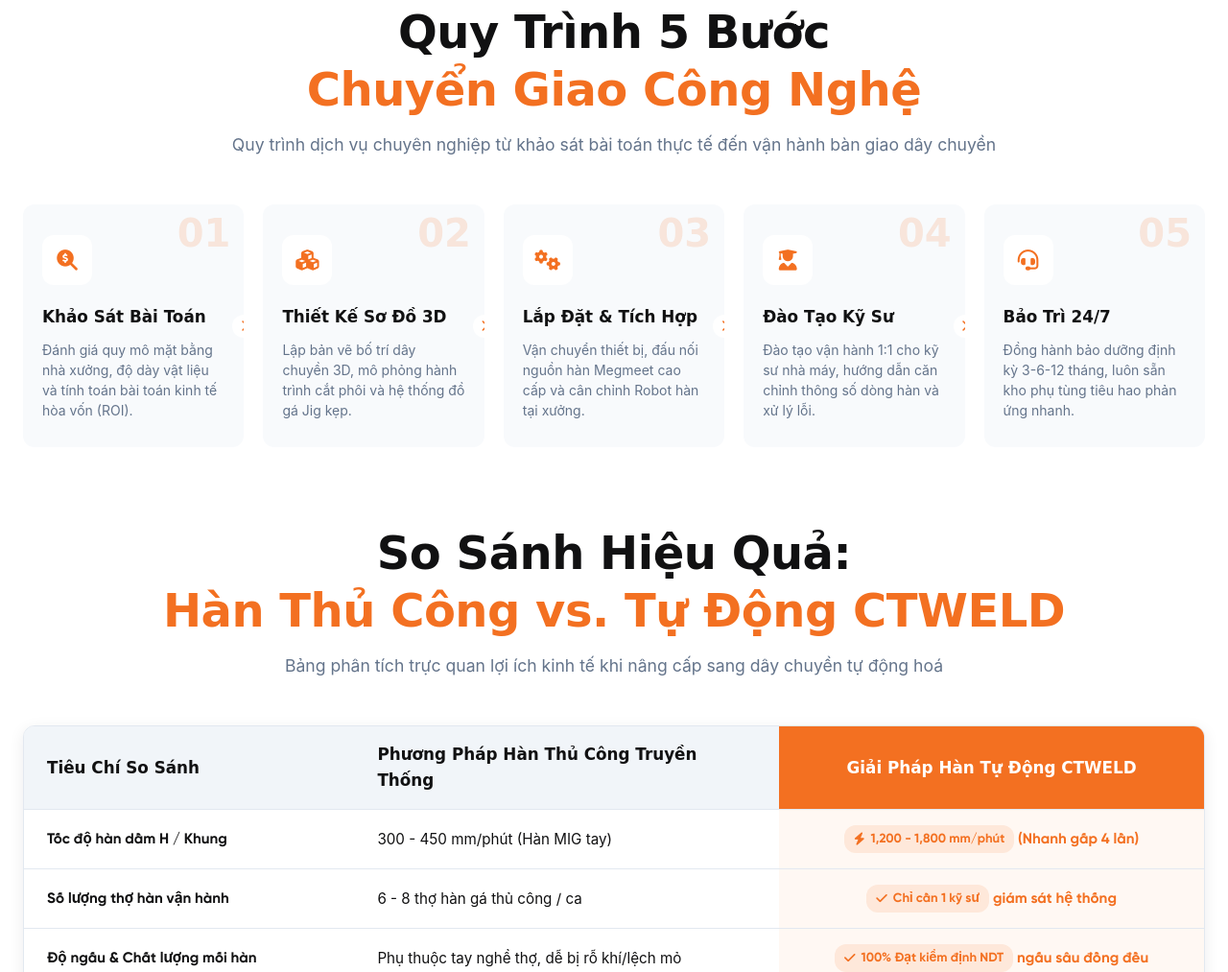
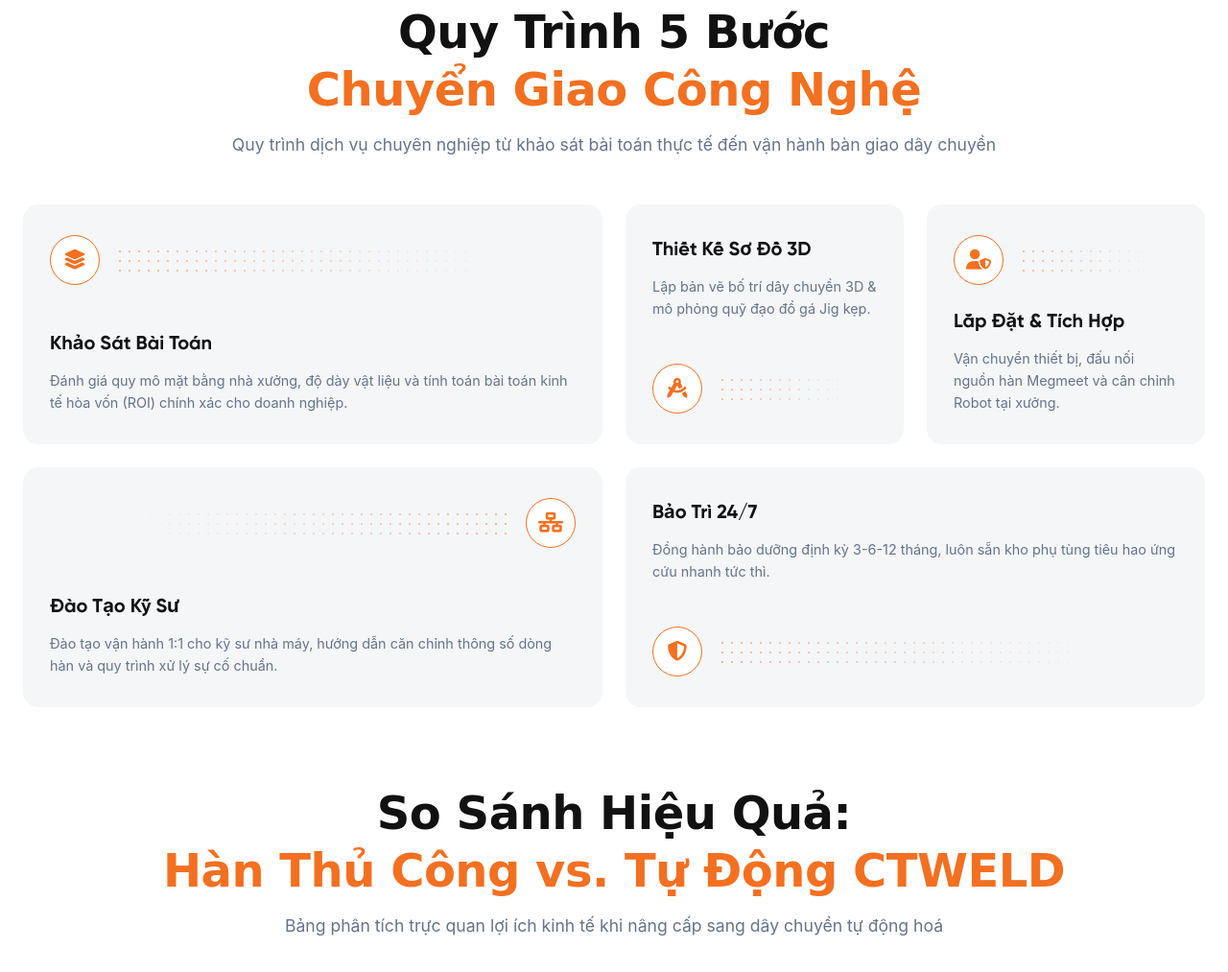
Before and after one commit to khoinguyen0811/CT_WELD-, a plain HTML site: page giai-phap.html in a window 1280 px wide. Shown: the part 1579-2592 px from the top of the page at 96% size. Drawn offline with Linux system fonts and the light colour scheme; a web font is replaced by a local one.

Commit message:
Redesign 5-step process section in giai-phap.html to match user bento grid screenshot 100% with line-art icons and dot matrix pattern trails

```diff
--- a/css/style.css
+++ b/css/style.css
@@ -3927,96 +3927,108 @@
   font-weight: 600;
 }
 
-/* 5-Step Pipeline Flow Diagram (Creative Flat Flow Style) */
+/* 5-Step Bento Grid Process Section (100% Matching Screenshot Design) */
 .pipeline-flow-section {
   padding: 80px 0;
   background: var(--color-bg-white);
 }
 
-.pipeline-flow-grid {
+.pipeline-bento-grid {
   display: grid;
-  grid-template-columns: repeat(5, 1fr);
-  gap: 20px;
-  position: relative;
+  grid-template-columns: repeat(4, 1fr);
+  gap: 24px;
   margin-top: 48px;
 }
 
-.pipeline-flow-step {
-  position: relative;
-  background: var(--color-bg-light);
-  border: none !important;
-  box-shadow: none !important;
-  border-radius: var(--radius-lg);
-  padding: 32px 20px 28px 20px;
-  text-align: left;
-  transition: background var(--transition-fast);
-  overflow: hidden;
-}
-
-.pipeline-flow-step:hover {
-  background: #F1F5F9;
-}
-
-.step-num-watermark {
-  position: absolute;
-  top: 10px;
-  right: 14px;
-  font-family: var(--font-heading);
-  font-size: 2.5rem;
-  font-weight: 800;
-  color: var(--color-brand-orange);
-  opacity: 0.15;
-  line-height: 1;
-  pointer-events: none;
-  user-select: none;
-}
-
-.step-icon-box {
+.bento-card {
+  background: #F5F6F8;
+  border-radius: 16px;
+  padding: 32px 28px;
+  display: flex;
+  flex-direction: column;
+  justify-content: space-between;
+  min-height: 250px;
+  transition: all var(--transition-fast);
+}
+
+.bento-card:hover {
+  background: #EEF0F4;
+}
+
+.bento-card-w2 {
+  grid-column: span 2;
+}
+
+.bento-card-w1 {
+  grid-column: span 1;
+}
+
+.bento-icon-circle {
   width: 52px;
   height: 52px;
-  border-radius: 12px;
-  background: var(--color-bg-white);
-  color: var(--color-brand-orange);
+  border-radius: 50%;
+  border: 1.5px solid var(--color-brand-orange);
   display: flex;
   align-items: center;
   justify-content: center;
-  font-size: 1.35rem;
+  color: var(--color-brand-orange);
+  font-size: 1.3rem;
+  background: #FFFFFF;
+  flex-shrink: 0;
+}
+
+.bento-header-row {
+  display: flex;
+  align-items: center;
+  gap: 16px;
+  width: 100%;
   margin-bottom: 20px;
 }
 
-.step-title {
-  font-family: var(--font-heading);
-  font-size: 1.05rem;
+.bento-footer-row {
+  display: flex;
+  align-items: center;
+  gap: 16px;
+  width: 100%;
+  margin-top: 20px;
+}
+
+/* Dot Matrix Trail Graphic Pattern */
+.dot-matrix-pattern {
+  flex: 1;
+  height: 28px;
+  background-image: radial-gradient(circle, rgba(243, 112, 33, 0.45) 1.5px, transparent 1.5px);
+  background-size: 10px 10px;
+  mask-image: linear-gradient(to right, rgba(0,0,0,1) 0%, rgba(0,0,0,0) 85%);
+  -webkit-mask-image: linear-gradient(to right, rgba(0,0,0,1) 0%, rgba(0,0,0,0) 85%);
+}
+
+.dot-matrix-pattern.fade-left {
+  mask-image: linear-gradient(to left, rgba(0,0,0,1) 0%, rgba(0,0,0,0) 85%);
+  -webkit-mask-image: linear-gradient(to left, rgba(0,0,0,1) 0%, rgba(0,0,0,0) 85%);
+}
+
+.bento-title {
+  font-family: var(--font-main);
+  font-size: 1.25rem;
   font-weight: 700;
   color: var(--color-text-heading);
   margin-bottom: 10px;
 }
 
-.step-desc {
-  font-size: 0.875rem;
-  color: var(--color-text-muted);
-  line-height: 1.5;
-}
-
-.step-connector {
-  position: absolute;
-  right: -12px;
-  top: 50%;
-  transform: translateY(-50%);
-  width: 24px;
-  height: 24px;
-  border-radius: 50%;
-  background: var(--color-bg-white);
-  color: var(--color-brand-orange);
-  display: flex;
-  align-items: center;
-  justify-content: center;
-  font-size: 0.75rem;
-  z-index: 3;
+.bento-desc {
+  font-size: 0.9rem;
+  color: var(--color-text-muted);
+  line-height: 1.6;
 }
 
 @media (max-width: 1024px) {
-  .step-connector { display: none; }
+  .pipeline-bento-grid {
+    grid-template-columns: 1fr;
+  }
+  .bento-card-w2, .bento-card-w1 {
+    grid-column: span 1;
+  }
 }
   color: var(--color-text-muted);
   line-height: 1.45;
--- a/giai-phap.html
+++ b/giai-phap.html
@@ -363,59 +363,65 @@
         <p class="section-subtitle">Quy trình dịch vụ chuyên nghiệp từ khảo sát bài toán thực tế đến vận hành bàn giao dây chuyền</p>
       </div>
 
-      <div class="pipeline-flow-grid">
-        <!-- Step 1 -->
-        <div class="pipeline-flow-step">
-          <div class="step-num-watermark">01</div>
-          <div class="step-icon-box">
-            <i class="fas fa-search-dollar"></i>
+      <div class="pipeline-bento-grid">
+        <!-- Card 1: Khảo Sát Bài Toán (Top Left - Span 2) -->
+        <div class="bento-card bento-card-w2">
+          <div class="bento-header-row">
+            <div class="bento-icon-circle"><i class="fas fa-layer-group"></i></div>
+            <div class="dot-matrix-pattern"></div>
           </div>
-          <h3 class="step-title">Khảo Sát Bài Toán</h3>
-          <p class="step-desc">Đánh giá quy mô mặt bằng nhà xưởng, độ dày vật liệu và tính toán bài toán kinh tế hòa vốn (ROI).</p>
-          <div class="step-connector"><i class="fas fa-chevron-right"></i></div>
+          <div class="bento-body">
+            <h3 class="bento-title">Khảo Sát Bài Toán</h3>
+            <p class="bento-desc">Đánh giá quy mô mặt bằng nhà xưởng, độ dày vật liệu và tính toán bài toán kinh tế hòa vốn (ROI) chính xác cho doanh nghiệp.</p>
+          </div>
         </div>
 
-        <!-- Step 2 -->
-        <div class="pipeline-flow-step">
-          <div class="step-num-watermark">02</div>
-          <div class="step-icon-box">
-            <i class="fas fa-cubes"></i>
+        <!-- Card 2: Thiết Kế Sơ Đồ 3D (Top Center - Span 1) -->
+        <div class="bento-card bento-card-w1">
+          <div class="bento-body">
+            <h3 class="bento-title">Thiết Kế Sơ Đồ 3D</h3>
+            <p class="bento-desc">Lập bản vẽ bố trí dây chuyền 3D & mô phỏng quỹ đạo đồ gá Jig kẹp.</p>
           </div>
-          <h3 class="step-title">Thiết Kế Sơ Đồ 3D</h3>
-          <p class="step-desc">Lập bản vẽ bố trí dây chuyền 3D, mô phỏng hành trình cắt phôi và hệ thống đồ gá Jig kẹp.</p>
-          <div class="step-connector"><i class="fas fa-chevron-right"></i></div>
+          <div class="bento-footer-row">
+            <div class="bento-icon-circle"><i class="fas fa-drafting-compass"></i></div>
+            <div class="dot-matrix-pattern"></div>
+          </div>
         </div>
 
-        <!-- Step 3 -->
-        <div class="pipeline-flow-step">
-          <div class="step-num-watermark">03</div>
-          <div class="step-icon-box">
-            <i class="fas fa-cogs"></i>
+        <!-- Card 3: Lắp Đặt & Tích Hợp (Top Right - Span 1) -->
+        <div class="bento-card bento-card-w1">
+          <div class="bento-header-row">
+            <div class="bento-icon-circle"><i class="fas fa-user-shield"></i></div>
+            <div class="dot-matrix-pattern"></div>
           </div>
-          <h3 class="step-title">Lắp Đặt & Tích Hợp</h3>
-          <p class="step-desc">Vận chuyển thiết bị, đấu nối nguồn hàn Megmeet cao cấp và cân chỉnh Robot hàn tại xưởng.</p>
-          <div class="step-connector"><i class="fas fa-chevron-right"></i></div>
+          <div class="bento-body">
+            <h3 class="bento-title">Lắp Đặt & Tích Hợp</h3>
+            <p class="bento-desc">Vận chuyển thiết bị, đấu nối nguồn hàn Megmeet và cân chỉnh Robot tại xưởng.</p>
+          </div>
         </div>
 
-        <!-- Step 4 -->
-        <div class="pipeline-flow-step">
-          <div class="step-num-watermark">04</div>
-          <div class="step-icon-box">
-            <i class="fas fa-user-graduate"></i>
+        <!-- Card 4: Đào Tạo Kỹ Sư (Bottom Left - Span 2) -->
+        <div class="bento-card bento-card-w2">
+          <div class="bento-header-row">
+            <div class="dot-matrix-pattern fade-left"></div>
+            <div class="bento-icon-circle"><i class="fas fa-network-wired"></i></div>
           </div>
-          <h3 class="step-title">Đào Tạo Kỹ Sư</h3>
-          <p class="step-desc">Đào tạo vận hành 1:1 cho kỹ sư nhà máy, hướng dẫn căn chỉnh thông số dòng hàn và xử lý lỗi.</p>
-          <div class="step-connector"><i class="fas fa-chevron-right"></i></div>
+          <div class="bento-body">
+            <h3 class="bento-title">Đào Tạo Kỹ Sư</h3>
+            <p class="bento-desc">Đào tạo vận hành 1:1 cho kỹ sư nhà máy, hướng dẫn căn chỉnh thông số dòng hàn và quy trình xử lý sự cố chuẩn.</p>
+          </div>
         </div>
 
-        <!-- Step 5 -->
-        <div class="pipeline-flow-step">
-          <div class="step-num-watermark">05</div>
-          <div class="step-icon-box">
-            <i class="fas fa-headset"></i>
+        <!-- Card 5: Bảo Trì 24/7 (Bottom Right - Span 2) -->
+        <div class="bento-card bento-card-w2">
+          <div class="bento-body">
+            <h3 class="bento-title">Bảo Trì 24/7</h3>
+            <p class="bento-desc">Đồng hành bảo dưỡng định kỳ 3-6-12 tháng, luôn sẵn kho phụ tùng tiêu hao ứng cứu nhanh tức thì.</p>
           </div>
-          <h3 class="step-title">Bảo Trì 24/7</h3>
-          <p class="step-desc">Đồng hành bảo dưỡng định kỳ 3-6-12 tháng, luôn sẵn kho phụ tùng tiêu hao phản ứng nhanh.</p>
+          <div class="bento-footer-row">
+            <div class="bento-icon-circle"><i class="fas fa-shield-alt"></i></div>
+            <div class="dot-matrix-pattern"></div>
+          </div>
         </div>
       </div>
     </div>
```
